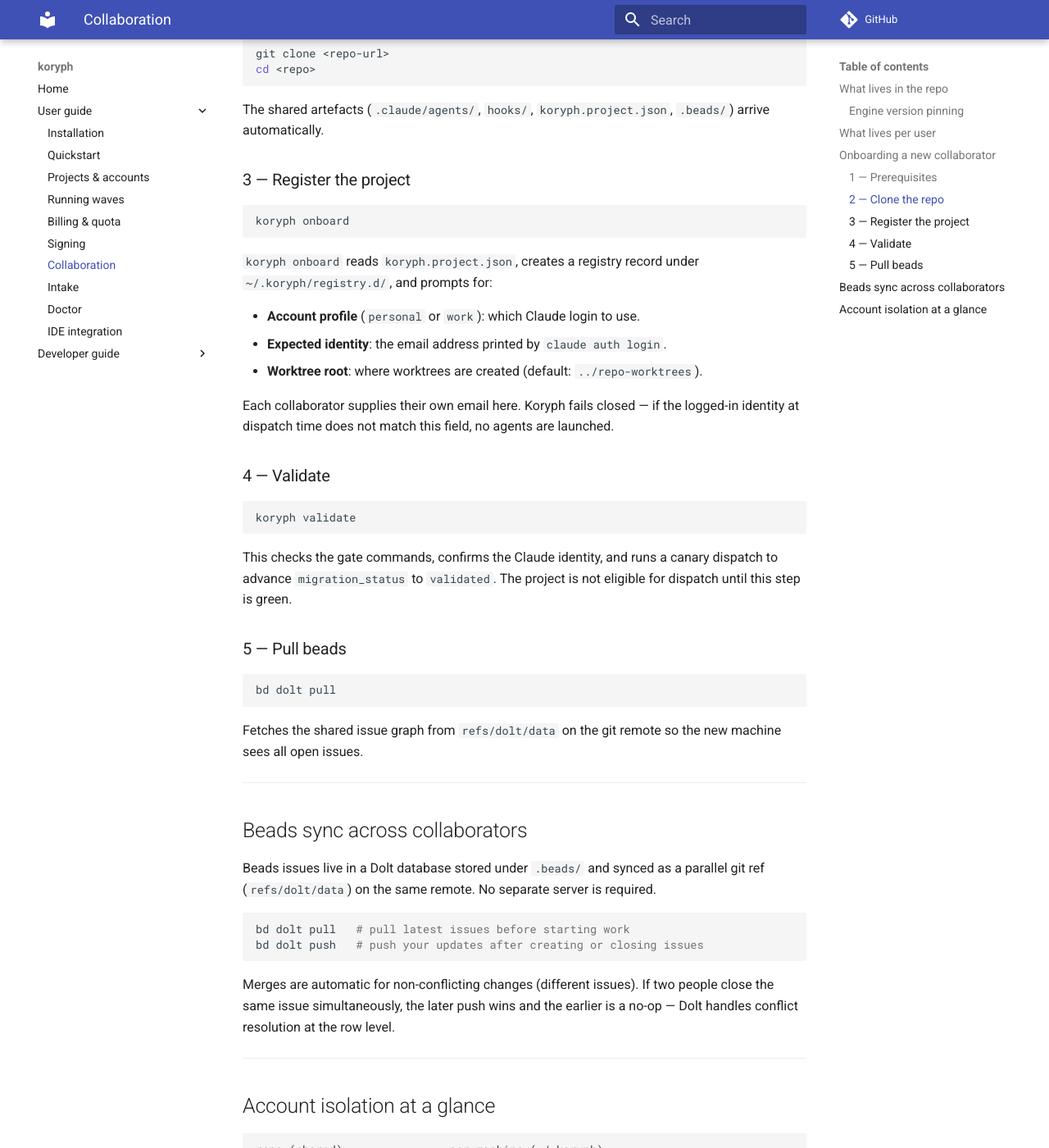
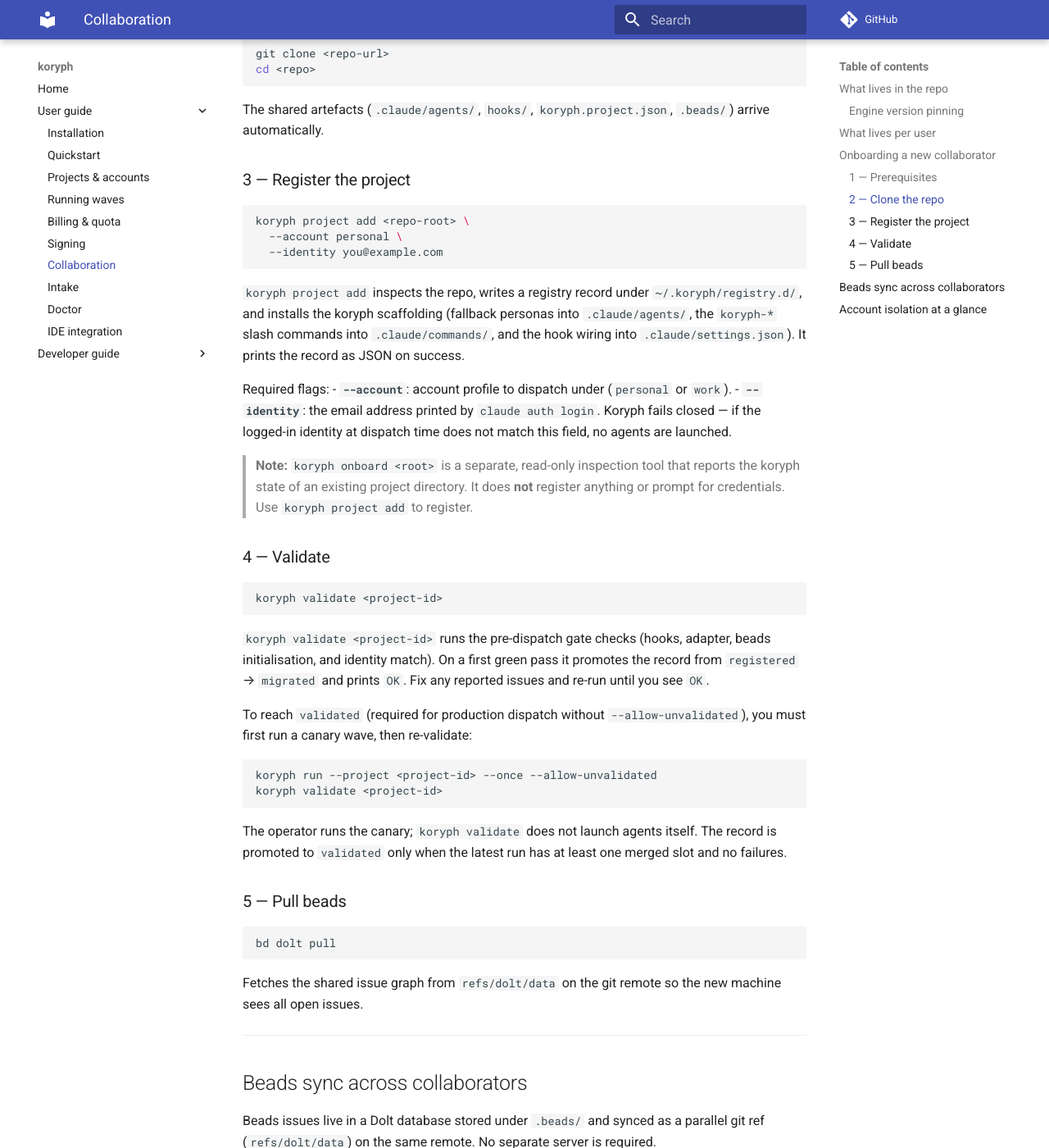
Before and after one commit to koryph/koryph, an MkDocs documentation site: the page built from docs/user-guide/collaboration.md, in a window 1280 px wide and 1400 px high, scrolled down 1912 px. Shown: the whole window at 82% size. Built offline with MkDocs 1.6.1 and Material for MkDocs 9.7.7, drawn with Linux system fonts in a browser that asks for light colours; comment, search, counter and statistics services are not loaded.

Commit message:
docs(collaboration): fix onboard/validate commands for new collaborators
Replace the incorrect 'koryph onboard' (no args) and 'koryph validate'
(no args) instructions with the correct commands: 'koryph project add
<root> --account <p> --identity <email>' registers a project (onboard is
read-only inspect-only), and 'koryph validate <project-id>' requires the
project-id arg and only promotes registered→migrated; reaching validated
requires a prior green canary run. Tighten the matching sentence in
projects-and-accounts.md lifecycle section to match. bd dolt push/pull
commands verified correct against installed bd help — no change needed.

Signed-off-by: Marshall Cody McCain <cody@mccain.family>

````diff
--- a/docs/user-guide/collaboration.md
+++ b/docs/user-guide/collaboration.md
@@ -80,29 +80,50 @@ The shared artefacts (`.claude/agents/`, `hooks/`, `koryph.project.json`,
 ### 3 — Register the project
 
 ```sh
-koryph onboard
+koryph project add <repo-root> \
+  --account personal \
+  --identity you@example.com
 ```
 
-`koryph onboard` reads `koryph.project.json`, creates a registry record
-under `~/.koryph/registry.d/`, and prompts for:
+`koryph project add` inspects the repo, writes a registry record under
+`~/.koryph/registry.d/`, and installs the koryph scaffolding (fallback
+personas into `.claude/agents/`, the `koryph-*` slash commands into
+`.claude/commands/`, and the hook wiring into `.claude/settings.json`). It
+prints the record as JSON on success.
 
-- **Account profile** (`personal` or `work`): which Claude login to use.
-- **Expected identity**: the email address printed by `claude auth login`.
-- **Worktree root**: where worktrees are created (default: `../repo-worktrees`).
+Required flags:
+- **`--account`**: account profile to dispatch under (`personal` or `work`).
+- **`--identity`**: the email address printed by `claude auth login`. Koryph
+  fails closed — if the logged-in identity at dispatch time does not match
+  this field, no agents are launched.
 
-Each collaborator supplies their own email here. Koryph fails closed — if
-the logged-in identity at dispatch time does not match this field, no agents
-are launched.
+> **Note:** `koryph onboard <root>` is a separate, read-only inspection tool
+> that reports the koryph state of an existing project directory. It does
+> **not** register anything or prompt for credentials. Use `koryph project add`
+> to register.
 
 ### 4 — Validate
 
 ```sh
-koryph validate
+koryph validate <project-id>
 ```
 
-This checks the gate commands, confirms the Claude identity, and runs a canary
-dispatch to advance `migration_status` to `validated`. The project is not
-eligible for dispatch until this step is green.
+`koryph validate <project-id>` runs the pre-dispatch gate checks (hooks,
+adapter, beads initialisation, and identity match). On a first green pass it
+promotes the record from `registered` → `migrated` and prints `OK`. Fix any
+reported issues and re-run until you see `OK`.
+
+To reach `validated` (required for production dispatch without
+`--allow-unvalidated`), you must first run a canary wave, then re-validate:
+
+```sh
+koryph run --project <project-id> --once --allow-unvalidated
+koryph validate <project-id>
+```
+
+The operator runs the canary; `koryph validate` does not launch agents itself.
+The record is promoted to `validated` only when the latest run has at least
+one merged slot and no failures.
 
 ### 5 — Pull beads
 
````
Also changed, not shown: docs/user-guide/projects-and-accounts.md (+6 -2 lines).
